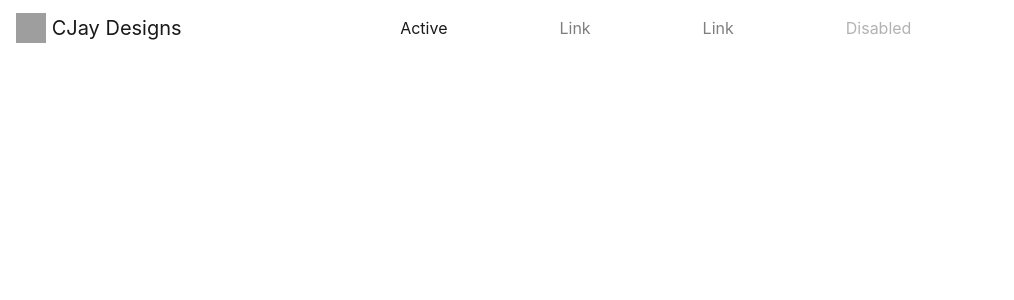
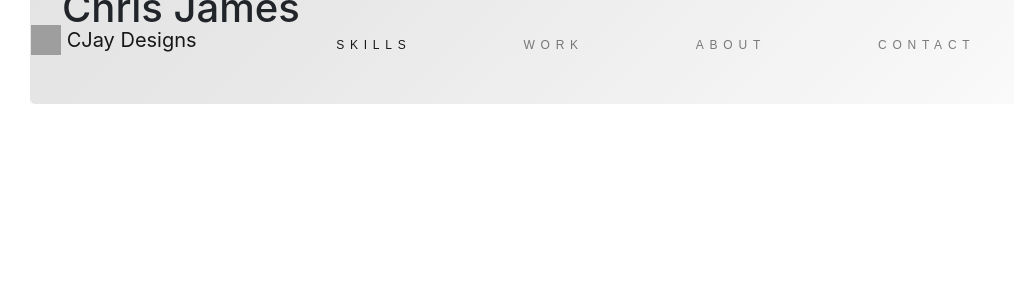
Before and after one commit to jame0168/cjaydesigns, a React (Create React App) app: page / in a window 1280 px wide. Shown: the top 300 px of the page, without its empty margins (0-1014 px from the left). Built offline with nearby package versions, Linux system fonts and the light colour scheme; grey boxes are pictures that could not be loaded.

Commit message:
Navbar Adjustments/Title Page Adjustments Put Navbar fixed to top of page and began placing Title section underneath it.

```diff
--- a/src/App.js
+++ b/src/App.js
@@ -1,17 +1,23 @@
 import React from "react";
+
+import { Container } from "react-bootstrap";
 
 import { NavBar } from "./nav";
 import { Main } from "./main";
 
+import "bootstrap/dist/css/bootstrap.min.css";
 import "../styles/styles.scss";
 import "../styles/app.scss";
-import "bootstrap/dist/css/bootstrap.min.css";
 
 export default function App() {
   return (
     <div className="App">
-      <NavBar />
-      <Main />
+      <Container fluid>
+        <NavBar />
+        <Container fluid="xl" className="container-xxl title-container">
+          <Main />
+        </Container>
+      </Container>
     </div>
   );
 }
--- a/src/main.js
+++ b/src/main.js
@@ -1,5 +1,11 @@
 import React from "react";
 
+import { Title } from "./title";
+
 export function Main() {
-  return null;
+  return (
+    <div>
+      <Title />
+    </div>
+  );
 }
--- a/src/nav.js
+++ b/src/nav.js
@@ -1,12 +1,14 @@
 import React from "react";
 
+import { Container } from "react-bootstrap";
 import { Nav } from "react-bootstrap";
 import { Navbar } from "react-bootstrap";
 
 export function NavBar() {
   return (
-    <div className="test">
-      <Navbar expand="lg">
+    <div className="navBar">
+      <Navbar expand="lg" fixed="top">
+        <Container fluid="xl" className="container-xxl">
           <Navbar.Brand href="#home" style={{ fontSize: "30" }}>
             <img
               alt=""
@@ -25,18 +27,16 @@ export function NavBar() {
           >
             <Nav activeKey="/home">
               <Nav.Item className="px-5">
-              <Nav.Link href="/home">Active</Nav.Link>
+                <Nav.Link href="/home">Skills</Nav.Link>
               </Nav.Item>
               <Nav.Item className="px-5">
-              <Nav.Link eventKey="link-1">Link</Nav.Link>
+                <Nav.Link eventKey="link-1">Work</Nav.Link>
               </Nav.Item>
               <Nav.Item className="px-5">
-              <Nav.Link eventKey="link-2">Link</Nav.Link>
+                <Nav.Link eventKey="link-2">About</Nav.Link>
               </Nav.Item>
               <Nav.Item className="px-5">
-              <Nav.Link eventKey="disabled" disabled>
-                Disabled
-              </Nav.Link>
+                <Nav.Link eventKey="link-3">Contact</Nav.Link>
               </Nav.Item>
             </Nav>
             {/* <Nav>
@@ -46,6 +46,7 @@ export function NavBar() {
             </Nav.Link>
           </Nav> */}
           </Navbar.Collapse>
+        </Container>
       </Navbar>
     </div>
   );
--- /dev/null
+++ b/src/title.js
@@ -0,0 +1,11 @@
+import React from "react";
+
+import { Jumbotron } from "react-bootstrap";
+
+export function Title() {
+  return (
+    <Jumbotron>
+      <h1> Chris James </h1>
+    </Jumbotron>
+  );
+}
--- /dev/null
+++ b/styles/_custom.scss
@@ -0,0 +1,14 @@
+.container-xxl{
+  max-width: 1320px !important;
+}
+
+.title-container{
+  margin-top: -80px;
+  height: 100vh;
+  max-height: 750px;
+}
+
+.jumbotron{
+  background: rgb(227,227,227) !important;
+  background: linear-gradient(135deg, rgba(227,227,227,1) 0%, rgba(231,231,231,1) 25%, rgba(255,255,255,1) 100%) !important;
+}
--- a/styles/_theme.scss
+++ b/styles/_theme.scss
@@ -1,3 +1,6 @@
 $primary-color: #333;
+$secondary-color: #f00;
+
+$nav-font-stack: Questrial, sans-serif;
 
 $size-xl: 24px;
--- a/styles/styles.scss
+++ b/styles/styles.scss
@@ -1,6 +1,3 @@
 @import 'theme';
-
-.nav-custom a{
-  font-size: $size-xl;
-  color: rgb(230, 21, 21) !important;
-}
+@import 'nav';
+@import 'custom';
```
Lines whose indentation alone changed are shown as unchanged.
